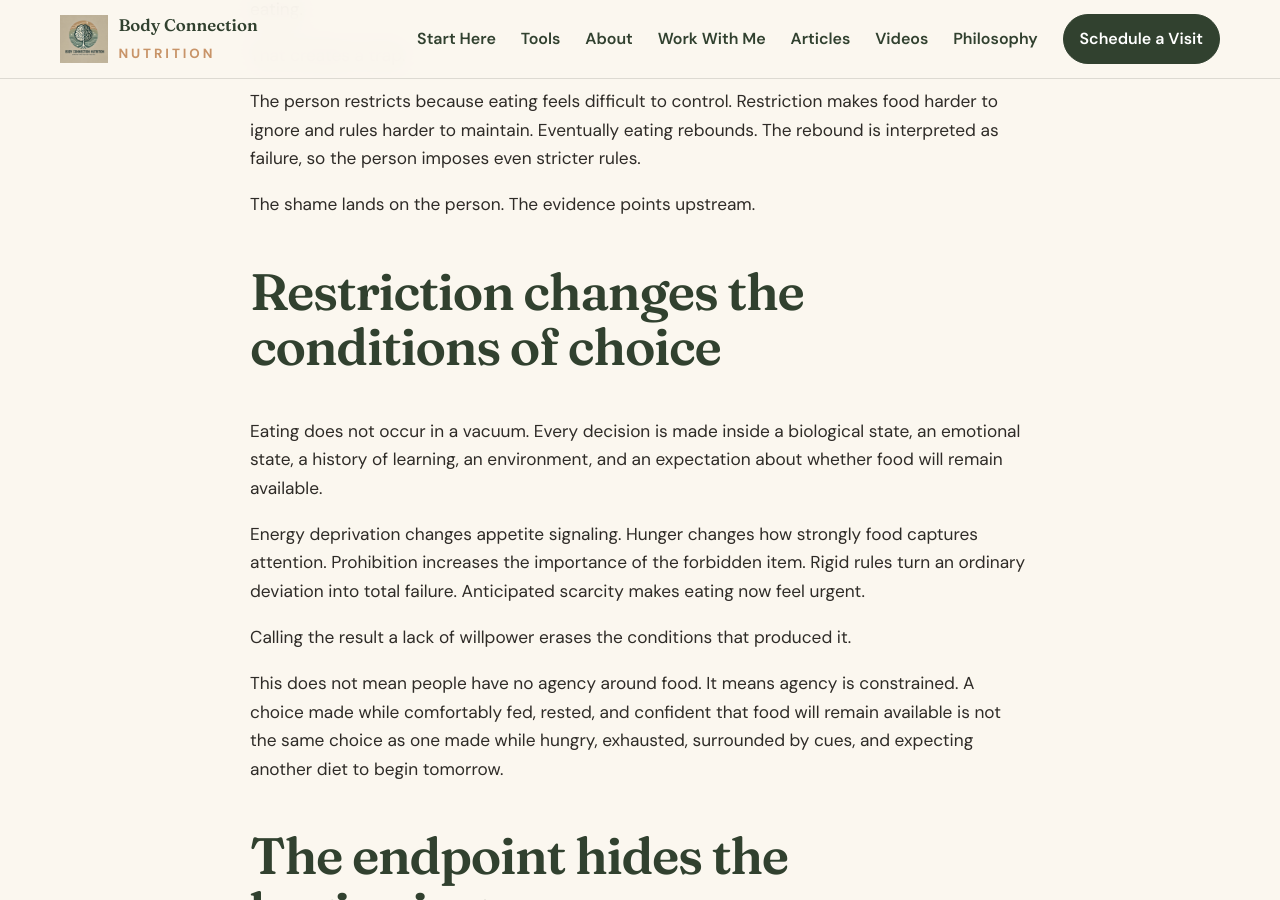
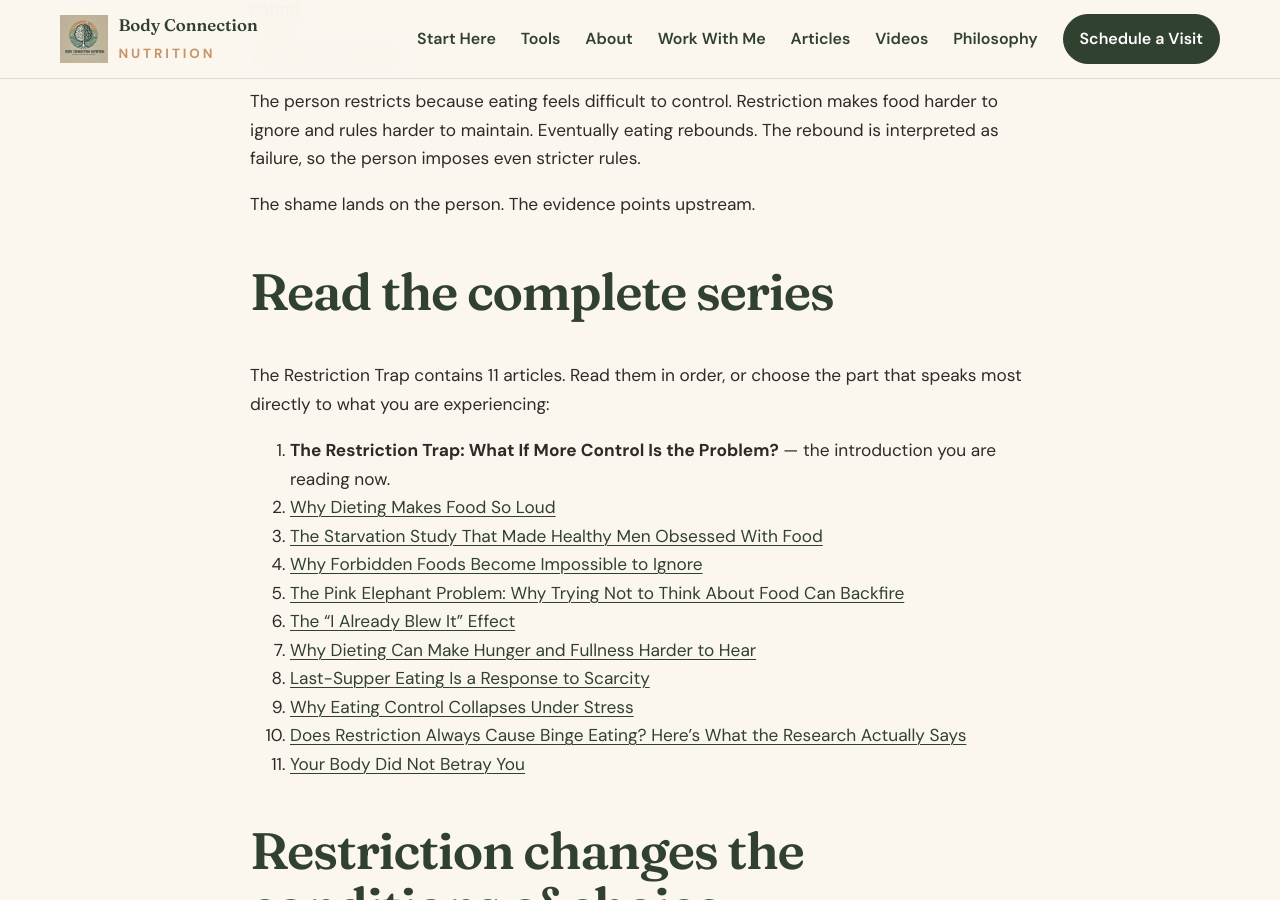
Before and after one commit to BodyConnectionNutrition/Nov-10-build, a Jekyll site: the page built from _posts/2026-08-22-restriction-trap.md, in a window 1280 px wide and 900 px high, scrolled down 1474 px. Built offline with Jekyll 4.4.1, drawn with Linux system fonts in a browser that asks for light colours.

Commit message:
Show all Restriction Trap articles on series introduction

```diff
--- a/_posts/2026-08-22-restriction-trap.md
+++ b/_posts/2026-08-22-restriction-trap.md
@@ -28,6 +28,22 @@ That creates a trap.
 The person restricts because eating feels difficult to control. Restriction makes food harder to ignore and rules harder to maintain. Eventually eating rebounds. The rebound is interpreted as failure, so the person imposes even stricter rules.
 
 The shame lands on the person. The evidence points upstream.
+
+## Read the complete series
+
+The Restriction Trap contains 11 articles. Read them in order, or choose the part that speaks most directly to what you are experiencing:
+
+1. **The Restriction Trap: What If More Control Is the Problem?** — the introduction you are reading now.
+2. [Why Dieting Makes Food So Loud](/blog/why-dieting-makes-food-so-loud/)
+3. [The Starvation Study That Made Healthy Men Obsessed With Food](/blog/starvation-study-food-obsession/)
+4. [Why Forbidden Foods Become Impossible to Ignore](/blog/why-forbidden-foods-become-impossible-to-ignore/)
+5. [The Pink Elephant Problem: Why Trying Not to Think About Food Can Backfire](/blog/food-thought-suppression-pink-elephant/)
+6. [The “I Already Blew It” Effect](/blog/i-already-blew-it-effect/)
+7. [Why Dieting Can Make Hunger and Fullness Harder to Hear](/blog/dieting-hunger-fullness-cues/)
+8. [Last-Supper Eating Is a Response to Scarcity](/blog/last-supper-eating-scarcity/)
+9. [Why Eating Control Collapses Under Stress](/blog/why-eating-control-collapses-under-stress/)
+10. [Does Restriction Always Cause Binge Eating? Here’s What the Research Actually Says](/blog/does-restriction-always-cause-binge-eating/)
+11. [Your Body Did Not Betray You](/blog/your-body-did-not-betray-you-restriction/)
 
 ## Restriction changes the conditions of choice
 
```
